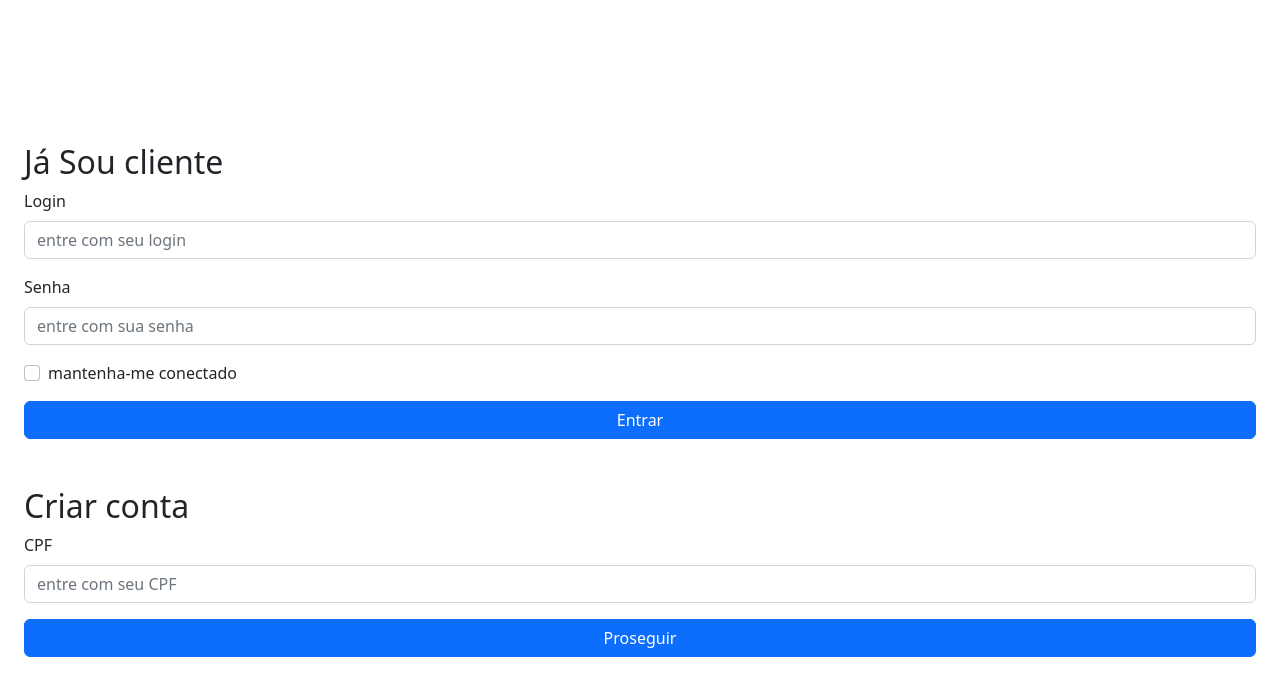
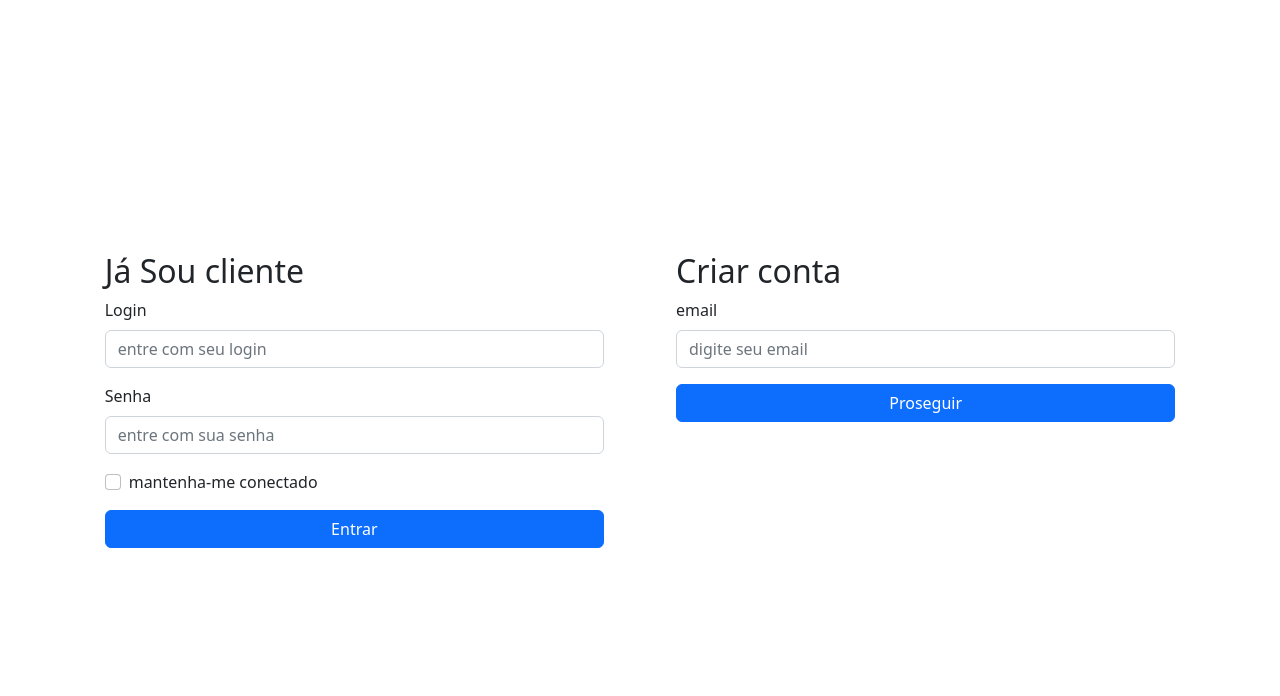
Before and after one commit to devkemc/Eboot, a React (Vite) app: page /login in a window 1280 px wide. Shown: the top 696 px of the page. Built offline with nearby package versions, Linux system fonts and the light colour scheme.

Commit message:
fix: suportando primeiro acesso

```diff
--- a/src/pages/login/index.tsx
+++ b/src/pages/login/index.tsx
@@ -3,14 +3,17 @@ import { Link, useNavigate } from "react-router-dom";
 export const Login = () => {
   const navigate = useNavigate();
 
-  function handleSubmit() {
+  function handleSubmitLogin() {
     navigate("/");
+  }
+  function handleSubmitFirstAccess() {
+    navigate("/cadastrar-cliente");
   }
   return (
     <Container fluid className="d-flex justify-content-center align-items-center vh-100">
       <Row className="w-100 gap-5 d-flex justify-content-center">
-        <Col xxl={5} sm={12}>
-          <Form onSubmit={handleSubmit}>
+        <Col xs={12} sm={5}>
+          <Form onSubmit={handleSubmitLogin}>
             <h2>Já Sou cliente</h2>
             <Form.Group className="mb-3" controlId="formBasicEmail">
               <Form.Label>Login</Form.Label>
@@ -29,12 +32,12 @@ export const Login = () => {
             </Button>
           </Form>
         </Col>
-        <Col xxl={5} sm={12}>
-          <Form onSubmit={handleSubmit}>
+        <Col xs={12} sm={5}>
+          <Form onSubmit={handleSubmitFirstAccess}>
             <h2>Criar conta</h2>
             <Form.Group className="mb-3" controlId="formBasicEmail">
-              <Form.Label>CPF</Form.Label>
-              <Form.Control type="text" placeholder="entre com seu CPF" />
+              <Form.Label>email</Form.Label>
+              <Form.Control type="email" placeholder="digite seu email" />
             </Form.Group>
             <Button variant="primary" type="submit" className="w-100">
               Proseguir
```
